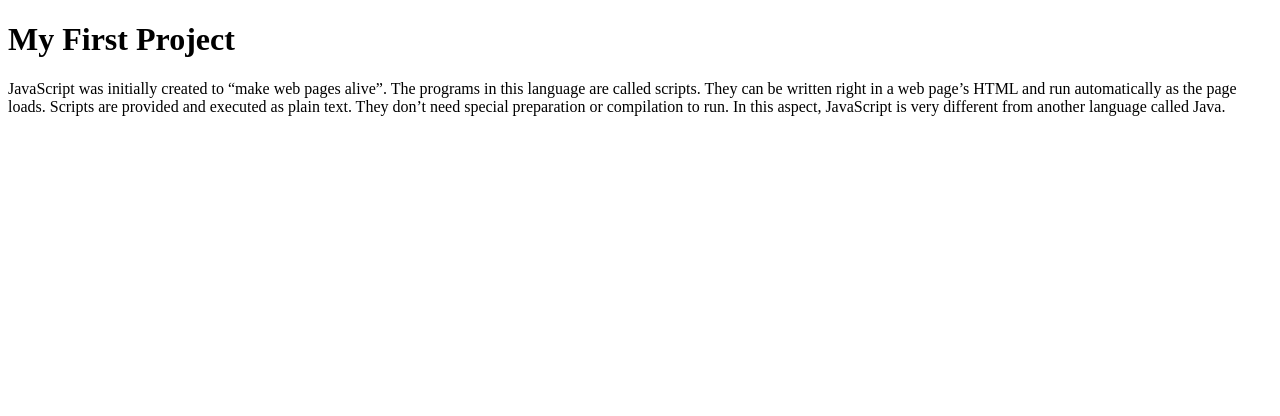
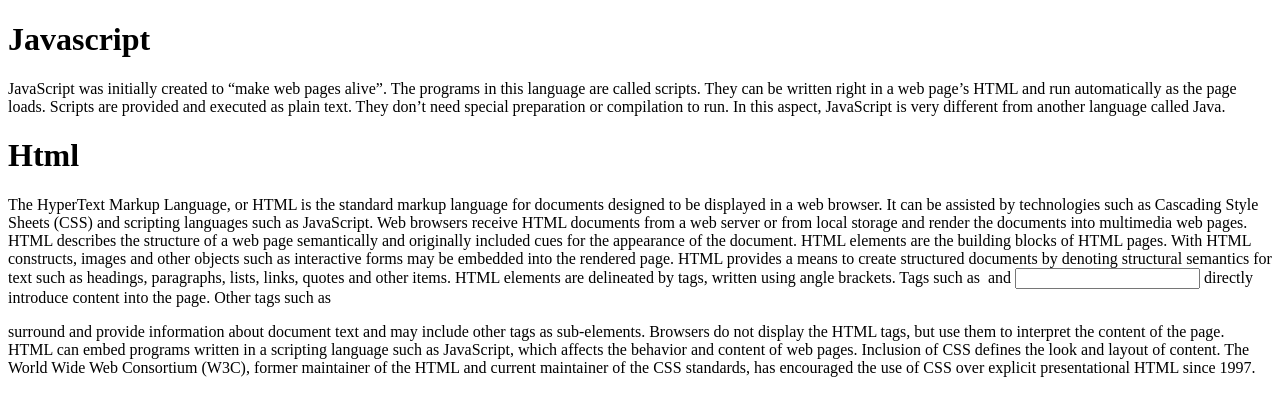
Before and after one commit to Edmon999/firstTask, a plain HTML site: page new Folder/project/index.html in a window 1280 px wide. Drawn offline with Linux system fonts and the light colour scheme.

```diff
--- a/new Folder/project/index.html
+++ b/new Folder/project/index.html
@@ -2,7 +2,7 @@
 <html>
 <body>
 
-<h1>My First Project</h1>
+<h1>Javascript</h1>
 <p>JavaScript was initially created to “make web pages alive”.
 
     The programs in this language are called scripts. They can be written right in a web page’s HTML and run automatically as the page loads.
@@ -10,6 +10,15 @@
     Scripts are provided and executed as plain text. They don’t need special preparation or compilation to run.
 
     In this aspect, JavaScript is very different from another language called Java.</p>
+<h1>Html</h1>
+<p>The HyperText Markup Language, or HTML is the standard markup language for documents designed to be displayed in a web browser. It can be assisted by technologies such as Cascading Style Sheets (CSS) and scripting languages such as JavaScript.
+
+    Web browsers receive HTML documents from a web server or from local storage and render the documents into multimedia web pages. HTML describes the structure of a web page semantically and originally included cues for the appearance of the document.
+
+    HTML elements are the building blocks of HTML pages. With HTML constructs, images and other objects such as interactive forms may be embedded into the rendered page. HTML provides a means to create structured documents by denoting structural semantics for text such as headings, paragraphs, lists, links, quotes and other items. HTML elements are delineated by tags, written using angle brackets. Tags such as <img /> and <input /> directly introduce content into the page. Other tags such as <p> surround and provide information about document text and may include other tags as sub-elements. Browsers do not display the HTML tags, but use them to interpret the content of the page.
+
+    HTML can embed programs written in a scripting language such as JavaScript, which affects the behavior and content of web pages. Inclusion of CSS defines the look and layout of content. The World Wide Web Consortium (W3C), former maintainer of the HTML and current maintainer of the CSS standards, has encouraged the use of CSS over explicit presentational HTML since 1997.</p>
+
 <script src="script.js"></script>
 </body>
 </html>
```
Also changed, not shown: 1 other file.
